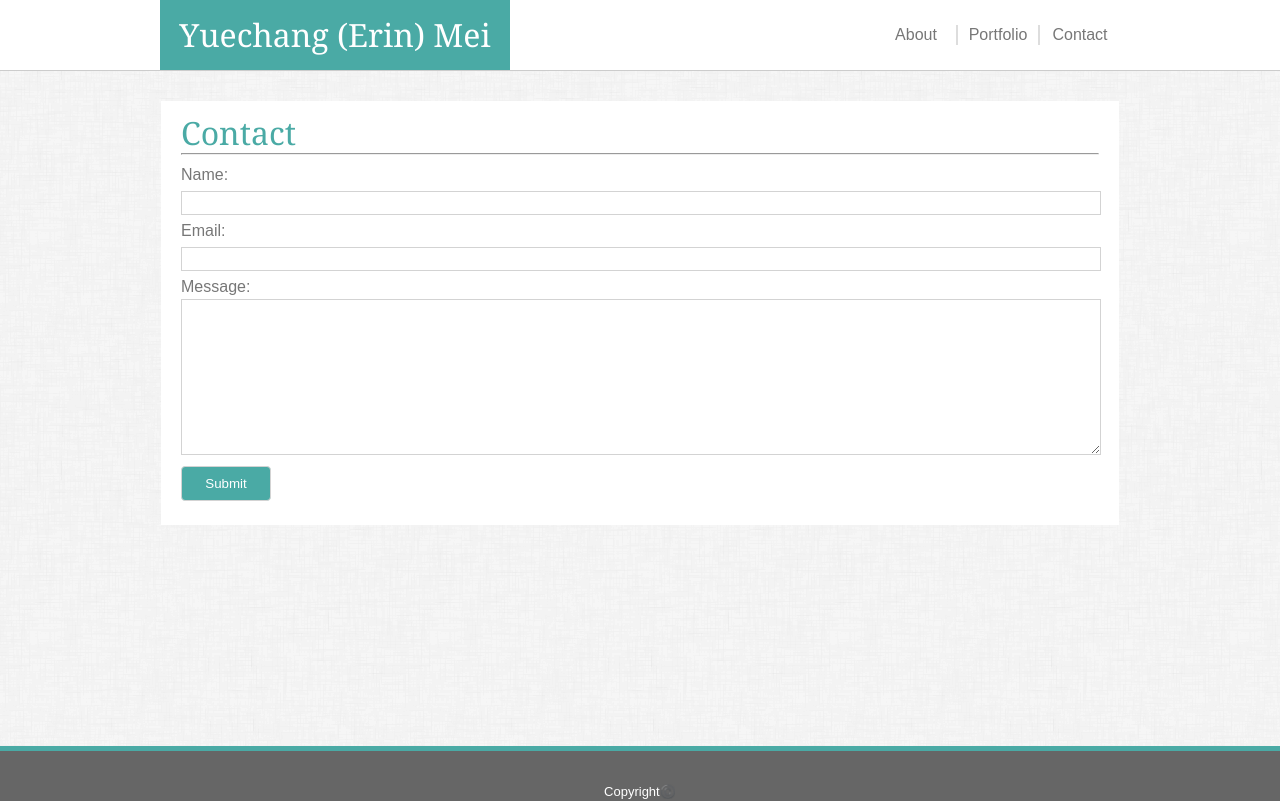
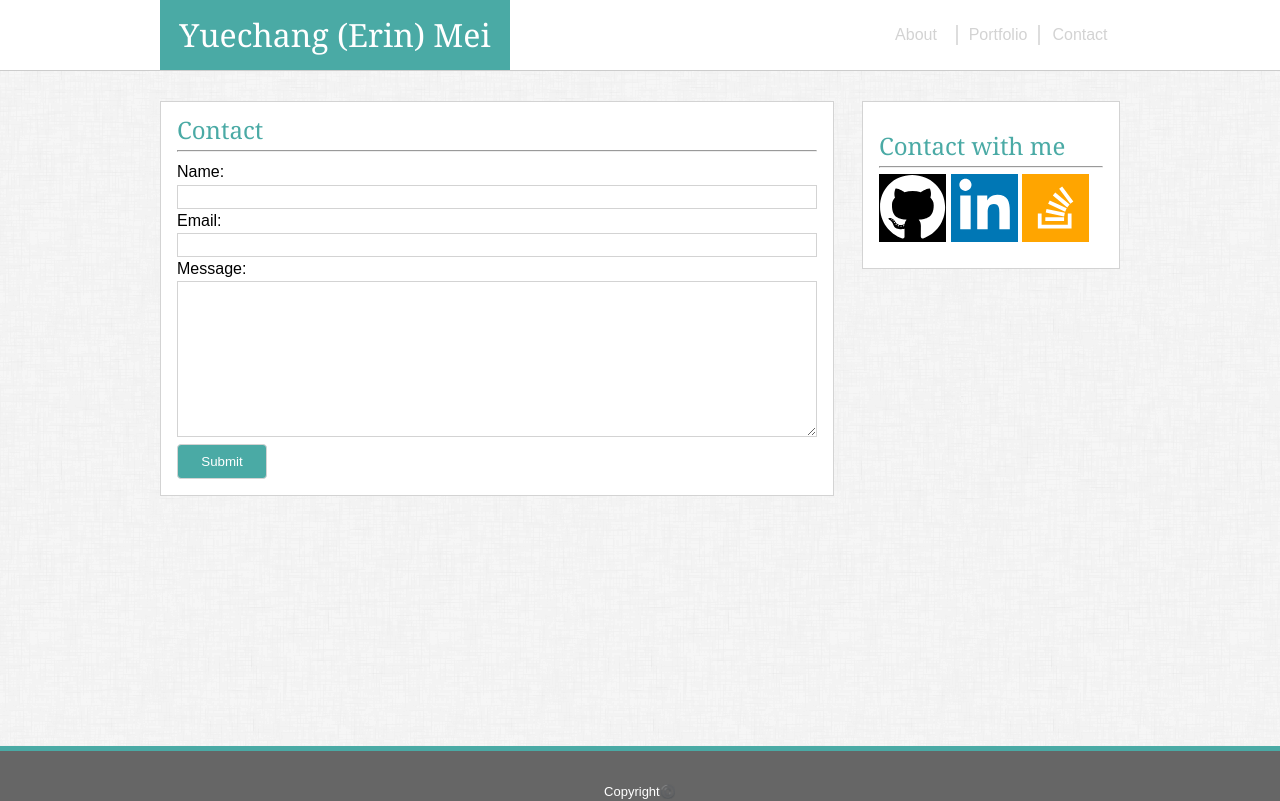
Before and after one commit to gugucode/Responsive-Portfolio, a plain HTML site: page contact.html in a window 1280 px wide. Drawn offline with Linux system fonts and the light colour scheme.

Commit message:
add side bar

```diff
--- a/assets/css/style.css
+++ b/assets/css/style.css
@@ -1,6 +1,6 @@
 
 body {
-    color: #777777;
+    color: 777777;
     background-image: url("../images/dust_scratches.png");
     font-family: 'Arial', 'Helvetica Neue', Helvetica, sans-serif;
     line-height: 1.5em;
@@ -19,24 +19,48 @@ nav {
     font-family: 'Arial', 'Helvetica Neue', Helvetica, sans-serif;
 }
 
+#nav_sect {
+    width: 960px;
+    margin: auto;
+}
+
 a:hover {
     color: #4aaaa5;
 }
 
-nav ul {
-    width: 960px;
-    height: 70px;
+#img_sect {
+    width: 40em;
+    /* height: 800px; */
+    padding: 1em;
     margin: auto;
+    float:left;
+    border:1px solid lightgray;
+    background: #ffffff;
+}
+
+#side_bar {
+    width: 14em;
+    padding: 1em;
+    margin-left: 1em;
+    /* margin-left: 1em; */
+    float: right;
+    border:1px solid lightgray;
     background: #ffffff;
 }
 
 nav ul li a {
     text-decoration: none;
-    color: #777777;
+    color: lightgray;
 }
 
-h1 {
-    font-size: xx-large;
+#side_bar {
+    float:right;
+    border: 1px solid lightgray;
+    background: #ffffff;
+}
+
+h1,h4 {
+    font-size: x-large;
     font-family: "Georgia", Times, "Times New Roman", serif;
     color: #4aaaa5;
 }
@@ -52,14 +76,14 @@ img:hover {
 }
 
 form input {
-    width: 914px;
+    width: 99%;
     height: 20px;
-    margin: 4px 0;
+    /* margin: 4px 0; */
     border: 1px solid lightgray;
 }
 
 textarea {
-    width: 914px;
+    width: 99%;
     height: 150px;
     border: 1px solid lightgray;
 }
@@ -102,10 +126,10 @@ footer p{
 
 .main {
     position: relative;
-    width: 918px;
+    width: 960px;
     margin: 30px auto 40px auto;
-    padding: 20px;
-    background: #ffffff;
+    /* padding: 20px; */
+    /* background: #ffffff; */
 }
 
 .clearfix::after {
@@ -128,6 +152,50 @@ footer p{
     color: #ffffff;
     background: #4aaaa5;
     text-align: center;
+}
+
+/* style for githhub, linkedin, and stack-overflow icon */
+.fa-github.fa-3x {
+    position: relative;
+    top: -.2em;
+    padding: 0;
+    /* font-size: 4.25em; */
+    color: #ffffff;
+    background: black;
+    width: 1.4em;
+    height: 1.4em;
+    text-align: center;
+}
+
+.fa-linkedin-in.fa-3x {
+    position: relative;
+    top: -.2em;
+    padding: .1em;
+    /* font-size: 3.5em; */
+    color: #ffffff;
+    background-color: #0077B5;
+    width: 1.2em;
+    height: 1.2em;
+    text-align: center;
+  }
+
+.fa-stack-overflow.fa-3x {
+    position: relative;
+    top: -.2em;
+    padding: .2em;
+    /* font-size: 3em; */
+    color: #ffffff;
+    background-color: orange;
+    width: 1em;
+    height: 1em;
+    text-align: center;
+  }
+
+.icons {
+    float: left;
+    width: 3em;
+    height: 3em;
+    margin: .3em;
 }
 
 #name {
--- a/contact.html
+++ b/contact.html
@@ -1,26 +1,34 @@
 <!DOCTYPE html>
 <html>
 <head>
+    <title>My contact</title>
     <meta charset="UTF-8">
-    <title>My contact</title>
+    <meta name="viewport" content="width=device-width, initial-scale=1.0">
     <link rel="stylesheet" type="text/css" href="assets/css/reset.css">
     <link rel="stylesheet" type="text/css" href="assets/css/style.css">
+    <script defer src="https://use.fontawesome.com/releases/v5.0.9/js/all.js" integrity="sha384-8iPTk2s/jMVj81dnzb/iFR2sdA7u06vHJyyLlAd4snFpCl/SnyUjRrbdJsw1pGIl" crossorigin="anonymous"></script>
 </head>
 
 <body>
+    <!-- navigation bar -->
     <nav>
+        <div id="nav_sect">
             <ul>
                 <li id="name">Yuechang (Erin) Mei</li>
                 <li><a class="nav"  href="contact.html">Contact</a></li>
                 <li><a class="nav right_border" href="portfolio.html">Portfolio</a></li>
                 <li><a class="nav right_border" href="index.html">About</a></li>
             </ul>
+        </div>
     </nav>
 
+    <!-- contact me content -->
     <div class="full">
         <div class="main clearfix">
+            <div id="img_sect">
                 <h1>Contact</h1>
                 <hr>
+                <!-- contact me form -->
                 <form>
                     Name:<br>
                     <input type="text" name="name"><br>
@@ -31,6 +39,21 @@
                     <input id="submit_bnt" type="submit" value="Submit">
                 </form>
             </div>
+
+            <!-- side bar -->
+            <div id="side_bar">
+                <div style="margin:1em 0;">
+                    <h4>Contact with me</h4>
+                    <hr>
+                </div>
+                <div>
+                    <i class="fab fa-github fa-3x"></i>
+                    <i class="fab fa-linkedin-in fa-3x"></i>
+                    <i class="fab fa-stack-overflow fa-3x"></i>
+                </div>
+            </div>
+        </div>
+
         <footer>
             <p>Copyright©️</p>
         </footer>
```
Also changed, not shown: index.html (+25 -1 lines), portfolio.html (+26 -3 lines). Lines whose indentation alone changed are shown as unchanged.
